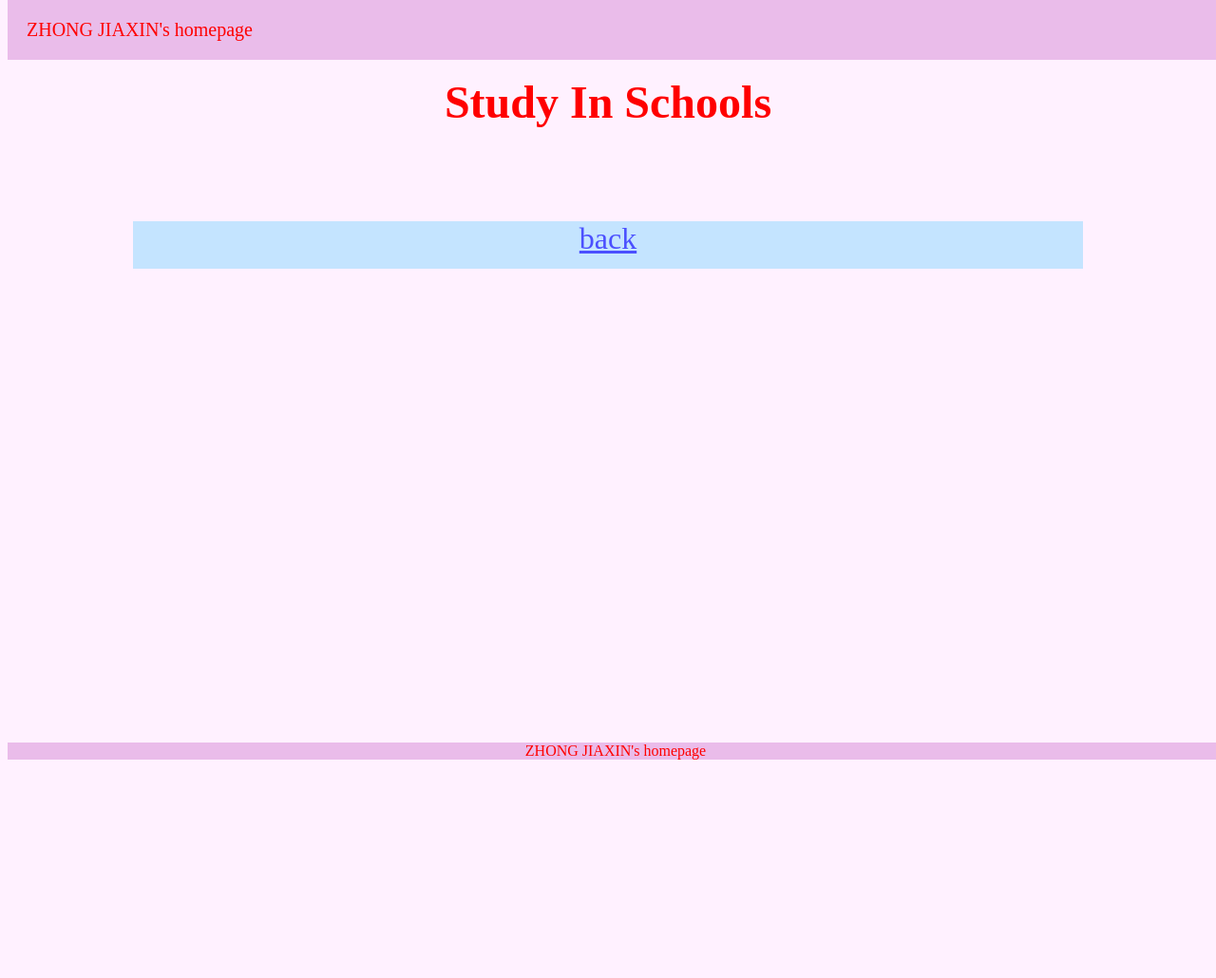
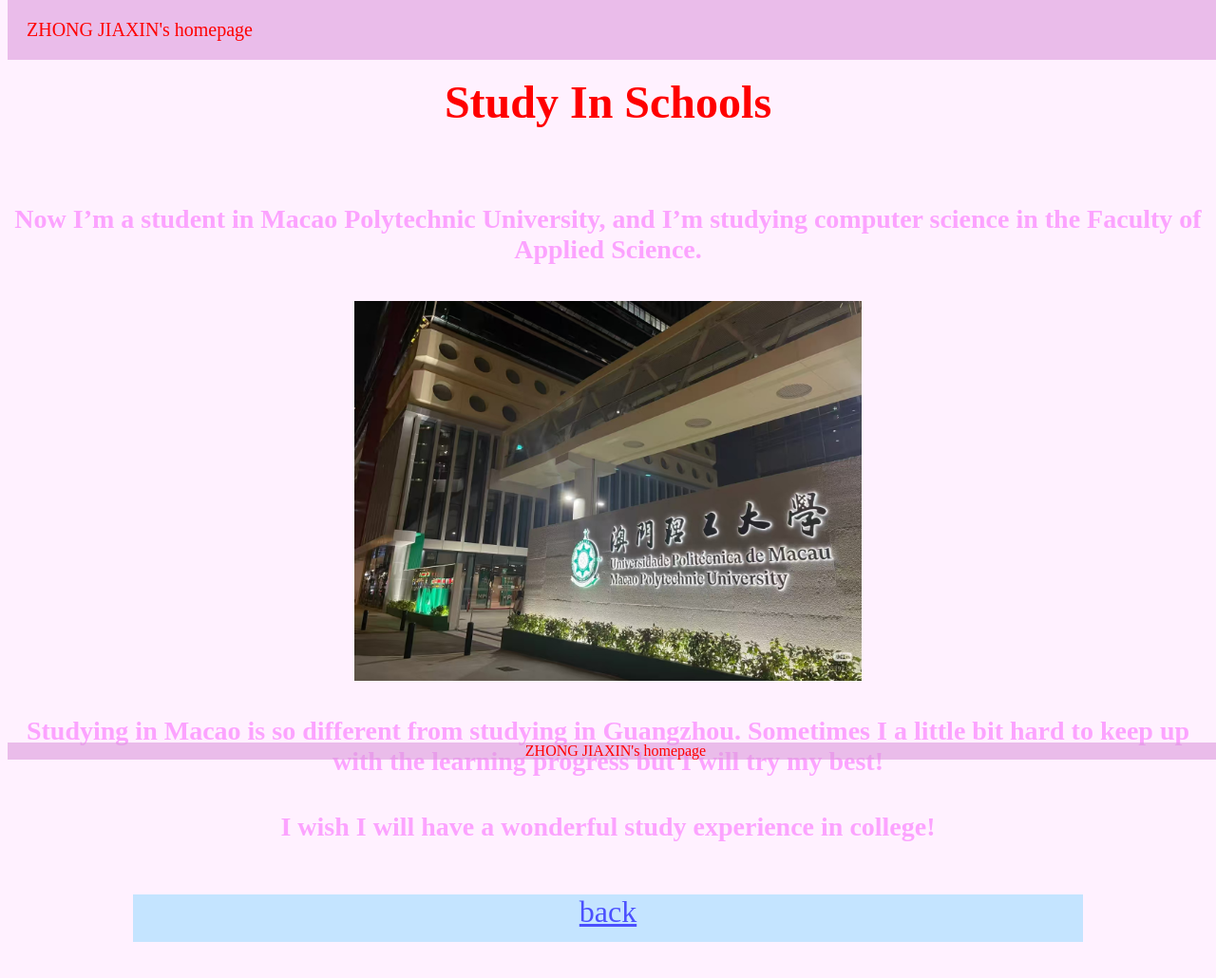
Before and after one commit to WLCM-jjx/251118try4.github.io, a plain HTML site: page 2schools.html in a window 1280 px wide. Shown: the whole page at 95% size. Before the commit the page ends 800 px from the top, so only its background shows below. Drawn offline with Linux system fonts and the light colour scheme.

Commit message:
Update 2schools.html

```diff
--- a/2schools.html
+++ b/2schools.html
@@ -8,6 +8,13 @@
     <body>
 
     <h5>Study In Schools</h5>
+
+    <h4> Now I’m a student in Macao Polytechnic University, and I’m studying computer science in the Faculty of Applied Science.</h4>
+
+    <img height=400px; src="mpu.jpg">
+
+    <h4>Studying in Macao is so different from studying in Guangzhou. Sometimes I a little bit hard to keep up with the learning progress but I will try my best!</h4>
+    <h4>I wish I will have a wonderful study experience in college!</h4>
 
 
 
@@ -29,6 +36,7 @@
     background: #D9D9">ZHONG JIAXIN's homepage</div>
 
         <br>
-    <a href="index.html">back </a>
+    <a href="%E4%BD%9C%E4%B8%9A.html">back </a>
+    <br><br><br><br><br><br><br><br><br><br>
     </body>
 </html>
```
